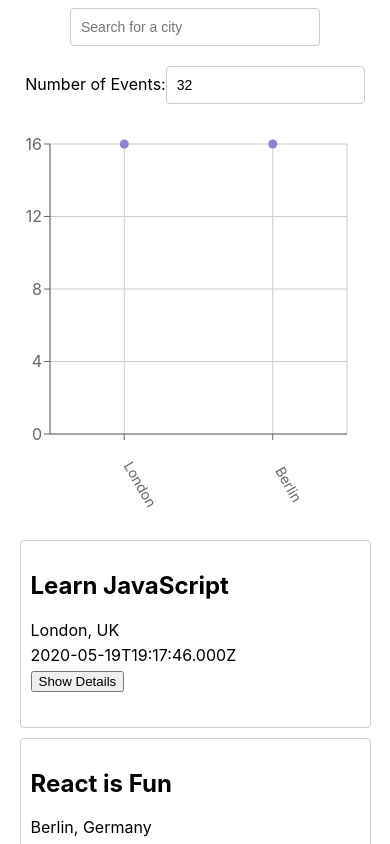
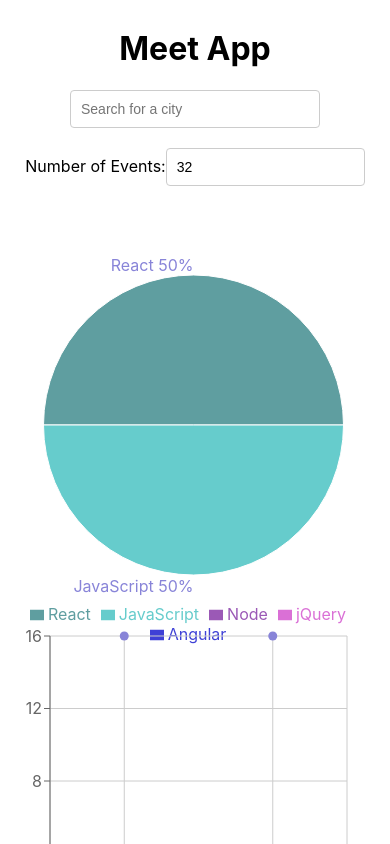
Before and after one commit to annyong1/meet-app, a React (Create React App) app: page / in a window 390 px wide. Shown: the top 844 px of the page. Built offline with nearby package versions, Linux system fonts and the light colour scheme; what atatus-spa would draw is missing.

Commit message:
4.10.2 final draft

```diff
--- /dev/null
+++ b/public/google8e1cf44311997c88.html
@@ -0,0 +1 @@
+google-site-verification: google8e1cf44311997c88.html
--- a/src/App.css
+++ b/src/App.css
@@ -94,3 +94,15 @@
   width: 250px;
   z-index: 1000;
 }
+
+.charts-container {
+  display: grid;
+  grid-template-columns: 1fr 1fr;
+  grid-gap: 10px;
+}
+
+@media (max-width: 768px) {
+  .charts-container {
+    grid-template-columns: 1fr;
+  }
+}
--- a/src/App.js
+++ b/src/App.js
@@ -3,6 +3,7 @@
 import CitySearch from "./components/CitySearch";
 import NumberOfEvents from "./components/NumberOfEvents";
 import CityEventsChart from "./components/CityEventsChart";
+import EventGenresChart from "./components/EventGenresChart";
 import { useEffect, useState } from "react";
 import { extractLocations, getEvents } from "./api";
 import { InfoAlert, ErrorAlert, WarningAlert} from "./components/Alert";
@@ -37,6 +38,7 @@
 
   return (
     <div className="App">
+      <h1>Meet App</h1>
       <div className="alerts-container">
         {infoAlert.length ? <InfoAlert text={infoAlert} /> : null}
         {errorAlert.length ? <ErrorAlert text={errorAlert} /> : null}
@@ -52,10 +54,12 @@
         setCurrentNOE={setCurrentNOE}
         setErrorAlert={setErrorAlert}
       />
-      <CityEventsChart
+      <div className="charts-container">
+        <EventGenresChart events={events} />
+        <CityEventsChart
         allLocations={allLocations}
-        events={events}
-      />
+        events={events} />
+      </div>
       <EventList
         events={events}
       />
--- /dev/null
+++ b/src/components/EventGenresChart.js
@@ -0,0 +1,76 @@
+import { useState, useEffect } from 'react';
+import { PieChart, Pie, Sector, Cell, Legend, ResponsiveContainer } from 'recharts';
+
+const EventGenresChart = ({ events }) => {
+    const [data, setData] = useState([]);
+    const genres = ['React', 'JavaScript', 'Node', 'jQuery', 'Angular']
+
+    useEffect(() => {
+        setData(getData());
+    }, [`${events}`]);
+
+    const getData = () => {
+        const data = genres.map((genre) => {
+            const filteredEvents = events.filter((event) => event.summary.includes(genre));
+            return {
+                name: genre,
+                value: filteredEvents.length
+            };
+        });
+        return data;
+    };
+
+    const renderCustomizedLabel = ({ cx, cy, midAngle, outerRadius, percent, index }) => {
+        const RADIAN = Math.PI / 180;
+        const radius = outerRadius;
+        const x = cx + radius * Math.cos(-midAngle * RADIAN) * 1.07;
+        const y = cy + radius * Math.sin(-midAngle * RADIAN) * 1.07;
+        return percent ? (
+          <text
+            x={x}
+            y={y}
+            fill="#8884d8"
+            textAnchor={x > cx ? 'start' : 'end'}
+            dominantBaseline="central"
+          >
+            {`${genres[index]} ${(percent * 100).toFixed(0)}%`}
+          </text>
+        ) : null;
+      };
+
+    const colors = ['#5F9EA0', '#66CCCC', '#9B59B6', '#DA70D6', '#3e40d6'];
+
+    return (
+        <ResponsiveContainer width="99%" height={400}>
+            <PieChart
+                margin={{
+                    top: 40,
+                    botton: 80
+                }}>
+                <Pie
+                    data={data}
+                    dataKey="value"
+                    outerRadius={150}
+                    fill="#8884d8"
+                    labelLine={false}
+                    label={renderCustomizedLabel}
+                >
+                    {data.map((entry, index) => (  //genre instead of entry??
+                    <Cell
+                        key={`cell-${index}`}
+                        fill={colors[index]}
+                    />
+                ))}
+                </Pie>
+                <Legend
+                    align="center"
+                    verticalAlign="bottom"
+                    layout="horizontal"
+                    height={2}
+                />
+            </PieChart>
+        </ResponsiveContainer>
+    );
+}
+
+export default EventGenresChart;
```
